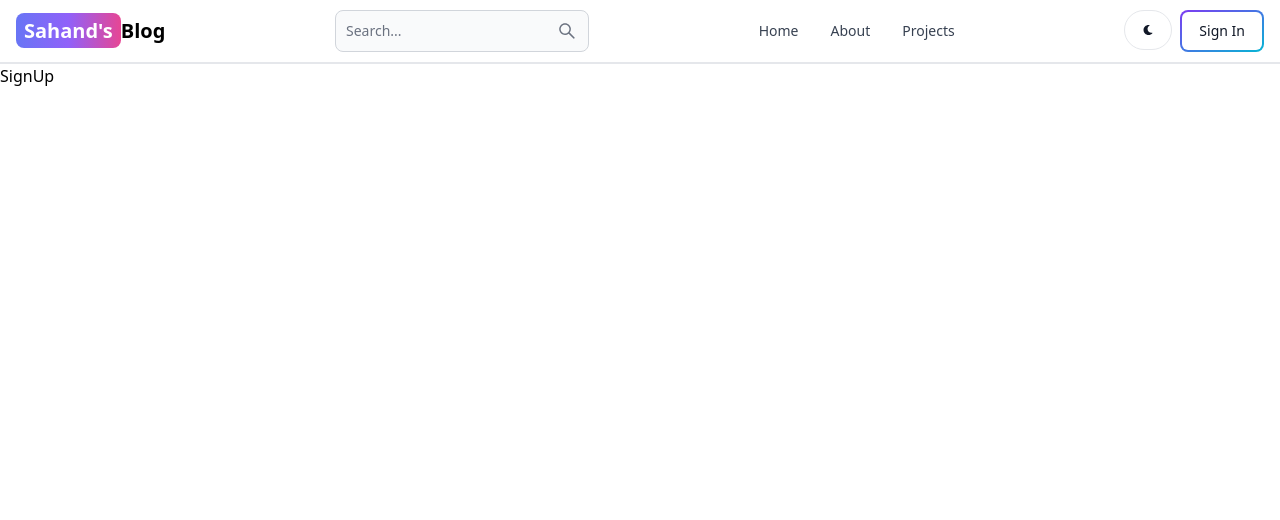
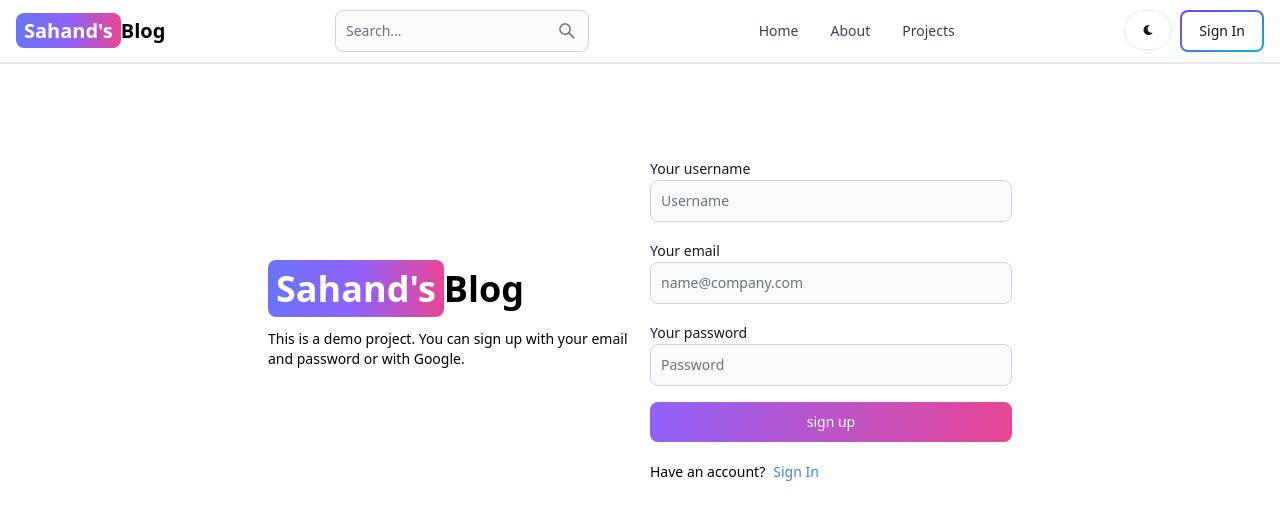
Before and after one commit to samerr22/full-stack-blog-with-one-admin, a React (Vite) app in the folder client/: page /sign-up in a window 1280 px wide. Shown: the top 520 px of the page. Built offline with nearby package versions, Linux system fonts and the light colour scheme.

Commit message:
complete singin and sinup ui

```diff
--- a/client/src/pages/SignUp.jsx
+++ b/client/src/pages/SignUp.jsx
@@ -1,7 +1,77 @@
-import React from 'react'
+import { Alert, Button, Label, Spinner, TextInput } from 'flowbite-react';
+import { useState } from 'react';
+import { Link, useNavigate } from 'react-router-dom';
+
 
 export default function SignUp() {
+
+
+
   return (
-    <div>SignUp</div>
-  )
+    <div className='min-h-screen mt-20'>
+      <div className='flex p-3 max-w-3xl mx-auto flex-col md:flex-row md:items-center gap-5'>
+        {/* left */}
+        <div className='flex-1'>
+          <Link to='/' className='font-bold dark:text-white text-4xl'>
+            <span className='px-2 py-1 bg-gradient-to-r from-indigo-500 via-purple-500 to-pink-500 rounded-lg text-white'>
+              Sahand's
+            </span>
+            Blog
+          </Link>
+          <p className='text-sm mt-5'>
+            This is a demo project. You can sign up with your email and password
+            or with Google.
+          </p>
+        </div>
+        {/* right */}
+
+        <div className='flex-1'>
+          <form className='flex flex-col gap-4' >
+            <div>
+              <Label value='Your username' />
+              <TextInput
+                type='text'
+                placeholder='Username'
+                id='username'
+
+              />
+            </div>
+            <div>
+              <Label value='Your email' />
+              <TextInput
+                type='email'
+                placeholder='name@company.com'
+                id='email'
+
+              />
+            </div>
+            <div>
+              <Label value='Your password' />
+              <TextInput
+                type='password'
+                placeholder='Password'
+                id='password'
+
+              />
+            </div>
+            <Button
+              gradientDuoTone='purpleToPink'
+              type='submit'
+
+            >
+              sign up
+              </Button>
+
+          </form>
+          <div className='flex gap-2 text-sm mt-5'>
+            <span>Have an account?</span>
+            <Link to='/sign-in' className='text-blue-500'>
+              Sign In
+            </Link>
+          </div>
+
+        </div>
+      </div>
+    </div>
+  );
 }
--- a/client/src/pages/Signin.jsx
+++ b/client/src/pages/Signin.jsx
@@ -1,7 +1,67 @@
-import React from 'react'
+import { Alert, Button, Label, Spinner, TextInput } from 'flowbite-react';
+import { Link, useLocation } from 'react-router-dom';
 
-export default function Signin() {
+
+
+export default function SignIn() {
+
+
   return (
-    <div>Signin</div>
-  )
+    <div className='min-h-screen mt-20'>
+      <div className='flex p-3 max-w-3xl mx-auto flex-col md:flex-row md:items-center gap-5'>
+        {/* left */}
+        <div className='flex-1'>
+          <Link to='/' className='font-bold dark:text-white text-4xl'>
+            <span className='px-2 py-1 bg-gradient-to-r from-indigo-500 via-purple-500 to-pink-500 rounded-lg text-white'>
+              Sahand's
+            </span>
+            Blog
+          </Link>
+          <p className='text-sm mt-5'>
+            This is a demo project. You can sign in with your email and password
+            or with Google.
+          </p>
+        </div>
+        {/* right */}
+
+        <div className='flex-1'>
+          <form className='flex flex-col gap-4' >
+            <div>
+              <Label value='Your email' />
+              <TextInput
+                type='email'
+                placeholder='name@company.com'
+                id='email'
+
+              />
+            </div>
+            <div>
+              <Label value='Your password' />
+              <TextInput
+                type='password'
+                placeholder='**********'
+                id='password'
+
+              />
+            </div>
+            <Button
+              gradientDuoTone='purpleToPink'
+              type='submit'
+
+            >
+
+            </Button>
+
+          </form>
+          <div className='flex gap-2 text-sm mt-5'>
+            <span>Dont Have an account?</span>
+            <Link to='/sign-up' className='text-blue-500'>
+              Sign Up
+            </Link>
+          </div>
+
+        </div>
+      </div>
+    </div>
+  );
 }
```
